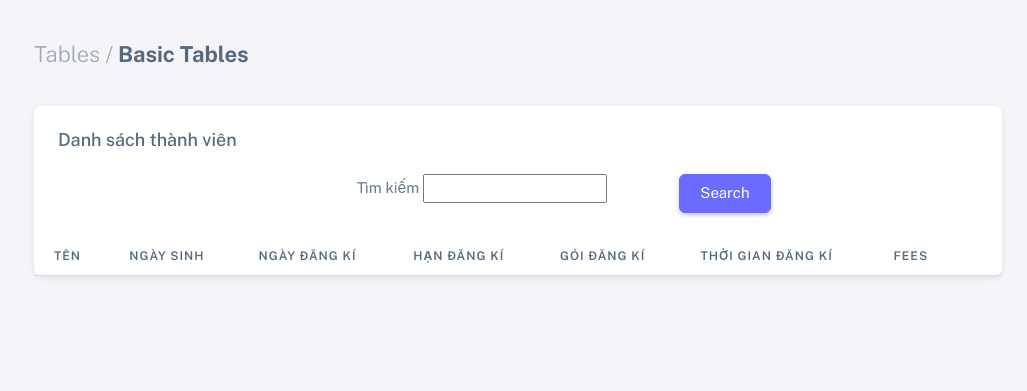
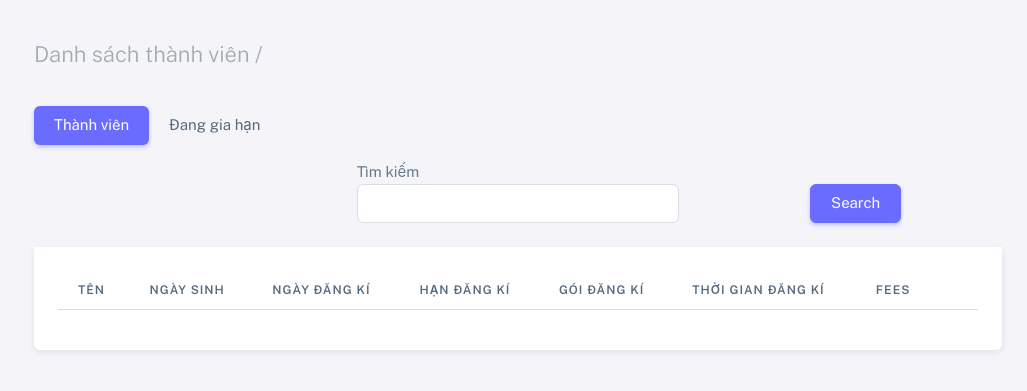
Before and after one commit to nhamcotdo/Gym-managerment, a Django app: page /members/search/ in a window 1280 px wide. Shown: the top 391 px of the page, without its empty margins (252-1279 px from the left). Run offline with Django 3.2, Linux system fonts and the light colour scheme; lists and menus that the app fills with data are empty; some libraries are stand-ins or nearby versions.

Commit message:
quinn: create tab to view member

```diff
--- a/members/views.py
+++ b/members/views.py
@@ -31,17 +31,23 @@ def check_status(request, object):
 
 def view_member(request):
     view_all = Member.objects.filter(stop=0).order_by('first_name')
+    view_all1 = Member.objects.filter(stop=1).order_by('first_name')
     paginator = Paginator(view_all, 100)
+    paginator1 = Paginator(view_all1, 100)
     try:
         page = request.GET.get('page', 1)
         view_all = paginator.page(page)
+        view_all1 = paginator1.page(page)
     except PageNotAnInteger:
         view_all = paginator.page(1)
+        view_all1 = paginator1.page(1)
     except EmptyPage:
         view_all = paginator.page(paginator.num_pages)
+        view_all1 = paginator1.page(paginator1.num_pages)
     search_form = SearchForm()
     context = {
         'all': view_all,
+        'all1': view_all1,
         'search_form': search_form,
         #'subs_end_today_count': get_notification_count(),
     }
--- a/templates/members/view_member.html
+++ b/templates/members/view_member.html
@@ -6,28 +6,62 @@
 
 {% block content %}
 
+
 <div class="container-xxl flex-grow-1 container-p-y">
-  <h4 class="fw-bold py-3 mb-4"><span class="text-muted fw-light">Tables /</span> Basic Tables</h4>
-  <div class="card">
-    <h5 class="card-header">Danh sách thành viên</h5>
+  <h4 class="fw-bold py-3 mb-4"><span class="text-muted fw-light">Danh sách thành viên /</span></h4>
+
+    <div class="row">
+      <div class="col-xl-12">
+        <div class="nav-align-top mb-4">
+          <ul class="nav nav-pills mb-3" role="tablist">
+            <li class="nav-item">
+              <button
+                type="button"
+                class="nav-link active"
+                role="tab"
+                data-bs-toggle="tab"
+                data-bs-target="#navs-pills-top-home"
+                aria-controls="navs-pills-top-home"
+                aria-selected="true"
+              >
+                Thành viên
+              </button>
+            </li>
+            <li class="nav-item">
+              <button
+                type="button"
+                class="nav-link"
+                role="tab"
+                data-bs-toggle="tab"
+                data-bs-target="#navs-pills-top-profile"
+                aria-controls="navs-pills-top-profile"
+                aria-selected="false"
+              >
+                Đang gia hạn
+              </button>
+            </li>
+          </ul>
+
           <form method="POST" action="{% url 'search_member' %}">
             {% csrf_token %}
-      <div class=" mb-4 d-flex">
+            <div class=" mb-4 d-flex align-items-end">
               <div class="col"></div>
               <div class="col">
                 <label for="search">{{ search_form.search.label }}</label>
-          {{ search_form.search}}
+                {{ search_form.search | add_css:"form-control"}}
               </div>
-        <div class="{% if not result %} col {% endif %}">
-          <button type="submit" id="submit" class="btn btn-primary" style="margin-right: 30px;">Search</button>
+              <div class="{% if not result %} col d-flex justify-content-center h-25 {% endif %}">
+                <button type="submit" id="submit" class="btn btn-primary" style="margin-left: 30px;">Search</button>
               </div>
               {% if result %}
-          <div class="col">
+                <div class="col d-flex justify-content-center h-25">
                   <button type="submit" id="clear" name="clear" class="btn btn-dark">Clear</button>
                 </div>
               {% endif %}
             </div>
           </form>
+          <div class="tab-content">
+            <div class="tab-pane fade show active" id="navs-pills-top-home" role="tabpanel">
               <div class="table-responsive text-nowrap">
                 {% if result %}
                   <table class="table">
@@ -124,7 +158,66 @@
                                 <a class="dropdown-item" href="/members/delete/{{ member.member_id }}"
                                   ><i class="bx bx-trash me-1"></i> Xóa</a
                                 >
-                      <a class="dropdown-item" href="javascript:void(0);"
+                                <a class="dropdown-item" href="/payments/history_payment/{{ member.member_id }}"
+                                  ><i class=" bx bx-credit-card"></i> Lịch sử thanh toán</a
+                                >
+                              </div>
+                            </div>
+                          </td>
+                        </tr>
+                      {% endfor %}
+                    </tbody>
+                  </table>
+                  {% endif %}
+              </div>
+            </div>
+            <div class="tab-pane fade" id="navs-pills-top-profile" role="tabpanel">
+              <div class="table-responsive text-nowrap">
+                {% if all1 %}
+                  <table class="table">
+                    <thead>
+                      <tr>
+                        <th>Tên</th>
+                        <th>Ngày sinh</th>
+                        <!-- <th>Photo</th> -->
+                        <th>Ngày đăng kí</th>
+                        <th>Hạn đăng kí</th>
+                        <th>Gói đăng kí</th>
+                        <th>Thời gian đăng kí</th>
+                        <th>Fees</th>
+                        <th></th>
+                      </tr>
+                    </thead>
+                    <tbody class="table-border-bottom-0">
+                      {% for member in all1 %}
+                        <tr>
+                          <!-- <td><i class="fab fa-angular fa-lg text-danger me-3"></i> <strong>Angular Project</strong></td> -->
+                          <td>{{ member.first_name }} {{ member.last_name }}</td>
+                          <td>{{ member.dob }}</td>
+                          <td>{{ member.registration_date }}</td>
+                          <td>{{ member.registration_upto }}</td>
+                          <td>{{ member.get_subscription_type_display }}</td>
+                          <td>{{ member.subscription_period }} Months</td>
+                          <td>
+                            {% if member.fee_status == 'paid' %}
+                              <span class="badge bg-label-success me-1">Paid</span>
+                            {% else %}
+                              <span class="badge bg-label-danger me-1">Pending</span>
+                            {% endif %}
+                          </td>
+                          <td>
+                            <div class="dropdown">
+                              <button type="button" class="btn p-0 dropdown-toggle hide-arrow" data-bs-toggle="dropdown">
+                                <i class="bx bx-dots-vertical-rounded"></i>
+                              </button>
+                              <div class="dropdown-menu">
+                                <a class="dropdown-item" href="/members/update/{{ member.member_id }}"
+                                  ><i class="bx bx-edit-alt me-1"></i> Chỉnh sửa</a
+                                >
+                                <a class="dropdown-item" href="/members/delete/{{ member.member_id }}"
+                                  ><i class="bx bx-trash me-1"></i> Xóa</a
+                                >
+                                <a class="dropdown-item" href="/payments/history_payment/{{ member.member_id }}"
                                   ><i class="bx bx-trash me-1"></i> Lịch sử thanh toán</a
                                 >
                               </div>
@@ -138,4 +231,9 @@
               </div>
             </div>
           </div>
+        </div>
+      </div>
+    </div>
+
+</div>
 {% endblock %}
```
Lines whose indentation alone changed are shown as unchanged.
